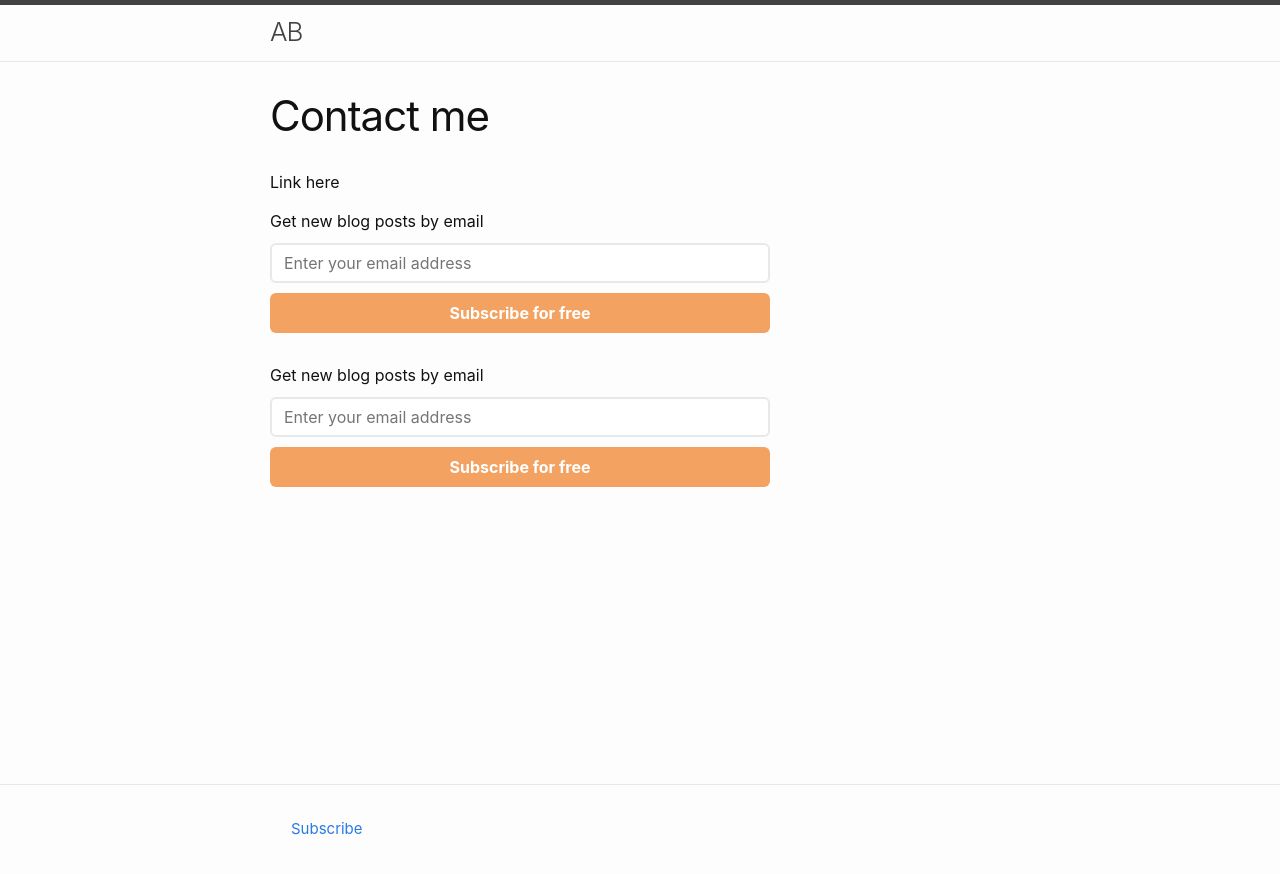
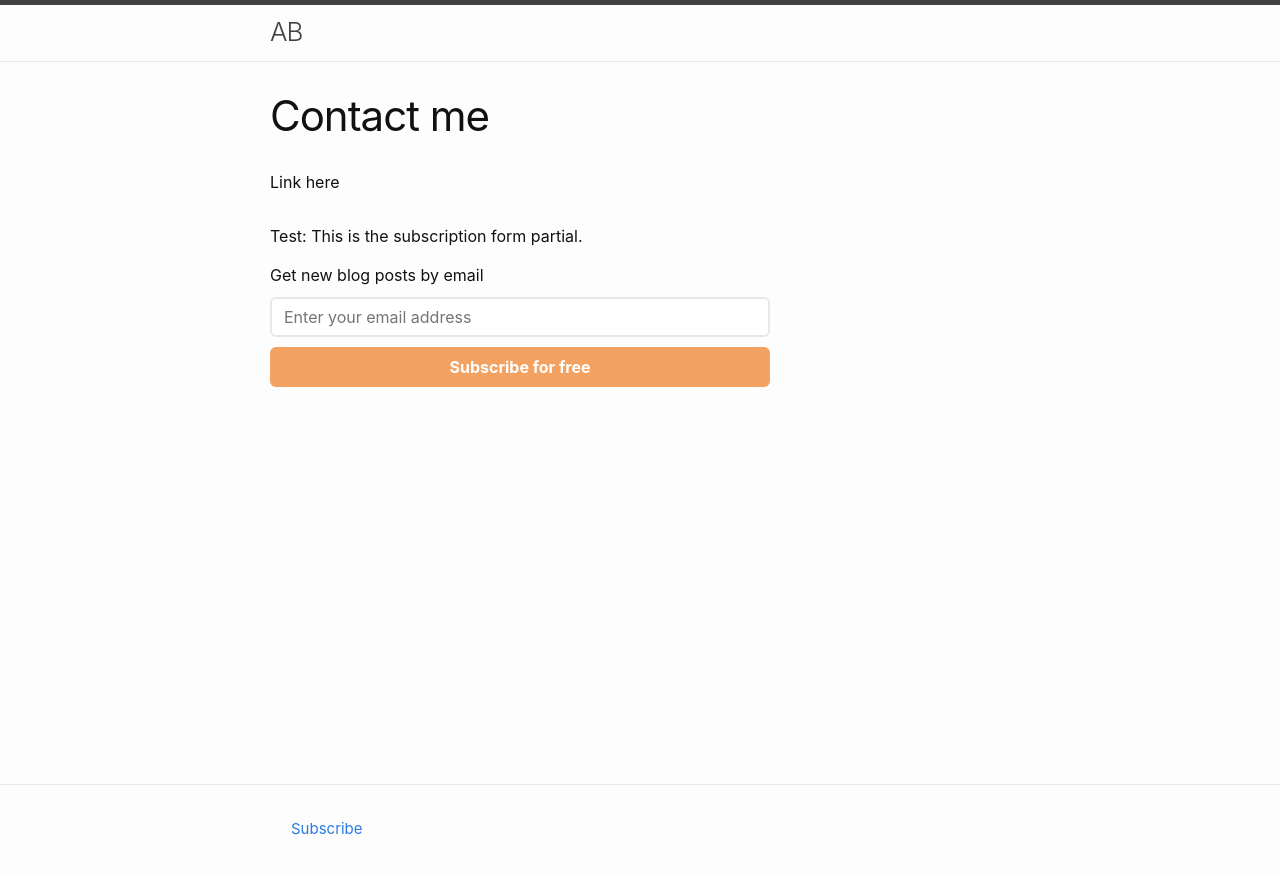
Before and after one commit to Nargagansett/nargagansett.github.io, a Jekyll site: the page built from contact.md, in a window 1280 px wide. Shown: the top 874 px of the page. Built offline with Jekyll 4.4.1, drawn with Linux system fonts in a browser that asks for light colours.

Commit message:
Update post.html

```diff
--- a/_layouts/post.html
+++ b/_layouts/post.html
@@ -28,11 +28,11 @@ layout: default
 
   <div class="post-content e-content" itemprop="articleBody">
     {{ content }}
-    {% include subscription-form.html %}
   </div>
 
   <!-- Subscription form in its own wrapper -->
   <div class="post-subscribe">
+    <p>Test: This is the subscription form partial.</p>
     {% include subscription-form.html %}
   </div>
 
```
